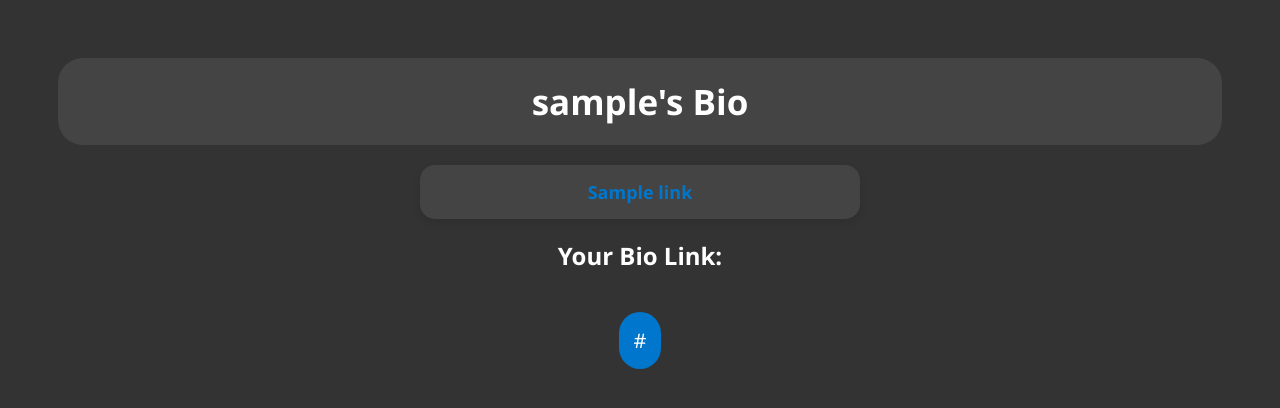
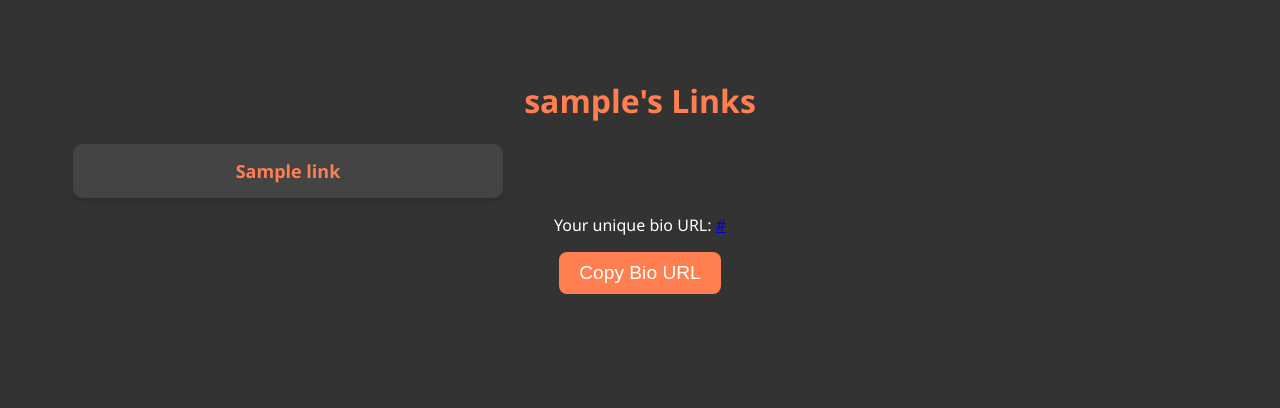
Before and after one commit to crsbo/my-links-app, a Python web app: template templates/bio.html in a window 1280 px wide. Shown: the top 408 px of the page. Run offline with Jinja, Linux system fonts and the light colour scheme; the template is opened without the code that fills it: most values are stand-ins (such as "Sample title", 1, 10 or a date in 2020).

Commit message:
Update bio.html

```diff
--- a/templates/bio.html
+++ b/templates/bio.html
@@ -12,59 +12,45 @@
             padding: 50px;
         }
         h1 {
-            font-size: 40px;
-            color: white;
-            margin-bottom: 20px;
-        }
-        .bio-header {
-            background: #444;
-            border-radius: 25px;
-            padding: 20px;
-            margin-bottom: 20px;
-        }
-        .bio-header h2 {
-            margin: 0;
-            font-size: 35px;
-            color: white;
+            color: #ff7f50;
+            font-size: 2em;
         }
         .link-card {
             background: #444;
-            border-radius: 15px;
-            padding: 15px 20px;
-            margin: 15px auto;
+            border-radius: 10px;
+            padding: 15px;
+            margin: 15px;
             width: 80%;
             max-width: 400px;
             box-shadow: 0 4px 8px rgba(0,0,0,0.1);
         }
         .link-card a {
             text-decoration: none;
-            color: #0077cc;
+            color: #ff7f50;
             font-weight: bold;
             font-size: 18px;
         }
         .link-card a:hover {
-            color: #005fa3;
+            color: #ff6347;
         }
-        .bio-url {
-            font-size: 20px;
-            background-color: #0077cc;
+        button {
+            padding: 10px 20px;
+            background-color: #ff7f50;
+            border: none;
             color: white;
-            padding: 15px;
-            border-radius: 25px;
-            margin-top: 20px;
-            display: inline-block;
-            text-decoration: none;
-            transition: background-color 0.3s ease;
+            font-size: 1.2em;
+            border-radius: 8px;
+            cursor: pointer;
+            transition: all 0.3s ease;
         }
-        .bio-url:hover {
-            background-color: #005fa3;
+        button:hover {
+            background-color: #ff6347;
+            transform: scale(1.1);
         }
     </style>
 </head>
 <body>
-    <div class="bio-header">
-        <h2>{{ username }}'s Bio</h2>
-    </div>
+    <h1>{{ username }}'s Links</h1>
 
     {% if links %}
         {% for title, url in links %}
@@ -76,7 +62,24 @@
         <p>No links added yet.</p>
     {% endif %}
 
-    <h2>Your Bio Link:</h2>
-    <a href="{{ bio_url }}" target="_blank" class="bio-url">{{ bio_url }}</a>
+    <p>Your unique bio URL:
+        <a href="{{ bio_url }}" target="_blank">{{ bio_url }}</a>
+    </p>
+
+    <!-- زر لنسخ الرابط -->
+    <button onclick="copyToClipboard()">Copy Bio URL</button>
+
+    <script>
+        function copyToClipboard() {
+            const bioUrl = "{{ bio_url }}";
+            const tempInput = document.createElement('input');
+            tempInput.value = bioUrl;
+            document.body.appendChild(tempInput);
+            tempInput.select();
+            document.execCommand('copy');
+            document.body.removeChild(tempInput);
+            alert('Bio URL copied to clipboard!');
+        }
+    </script>
 </body>
 </html>
```
